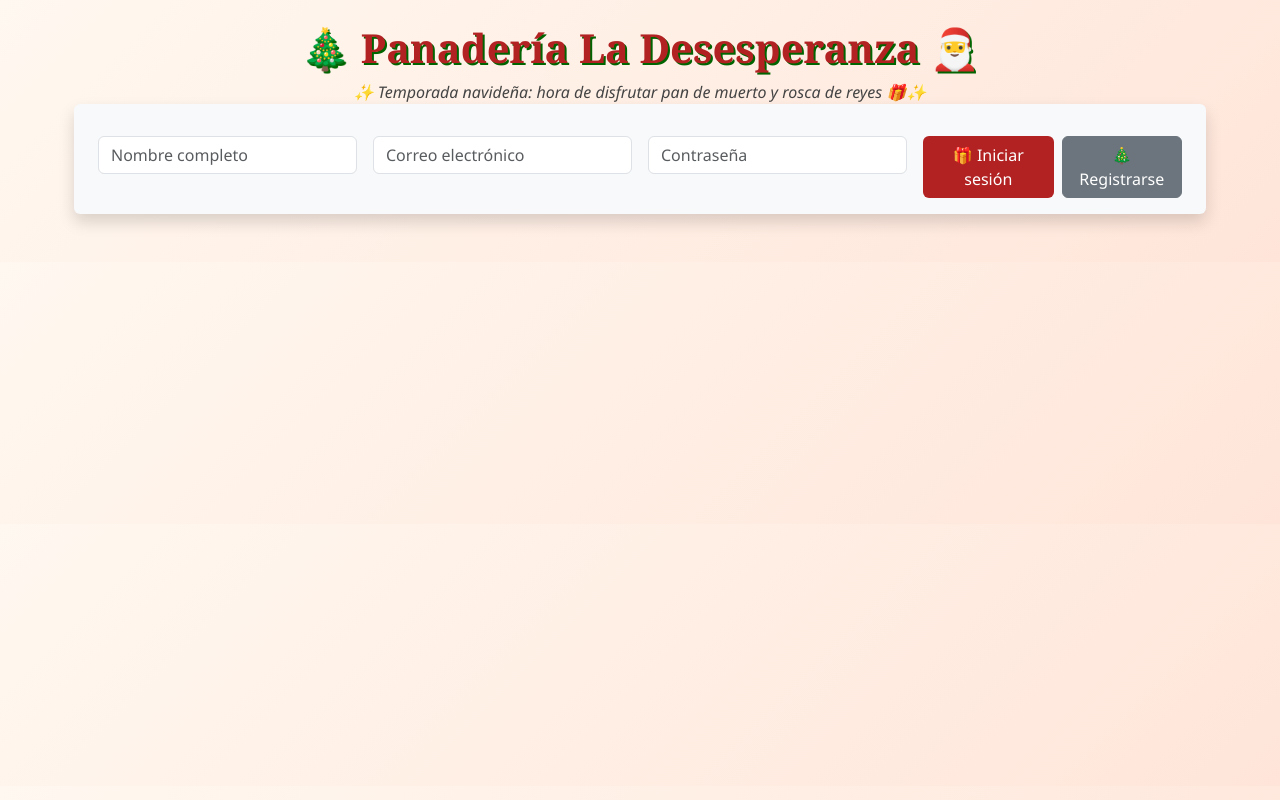
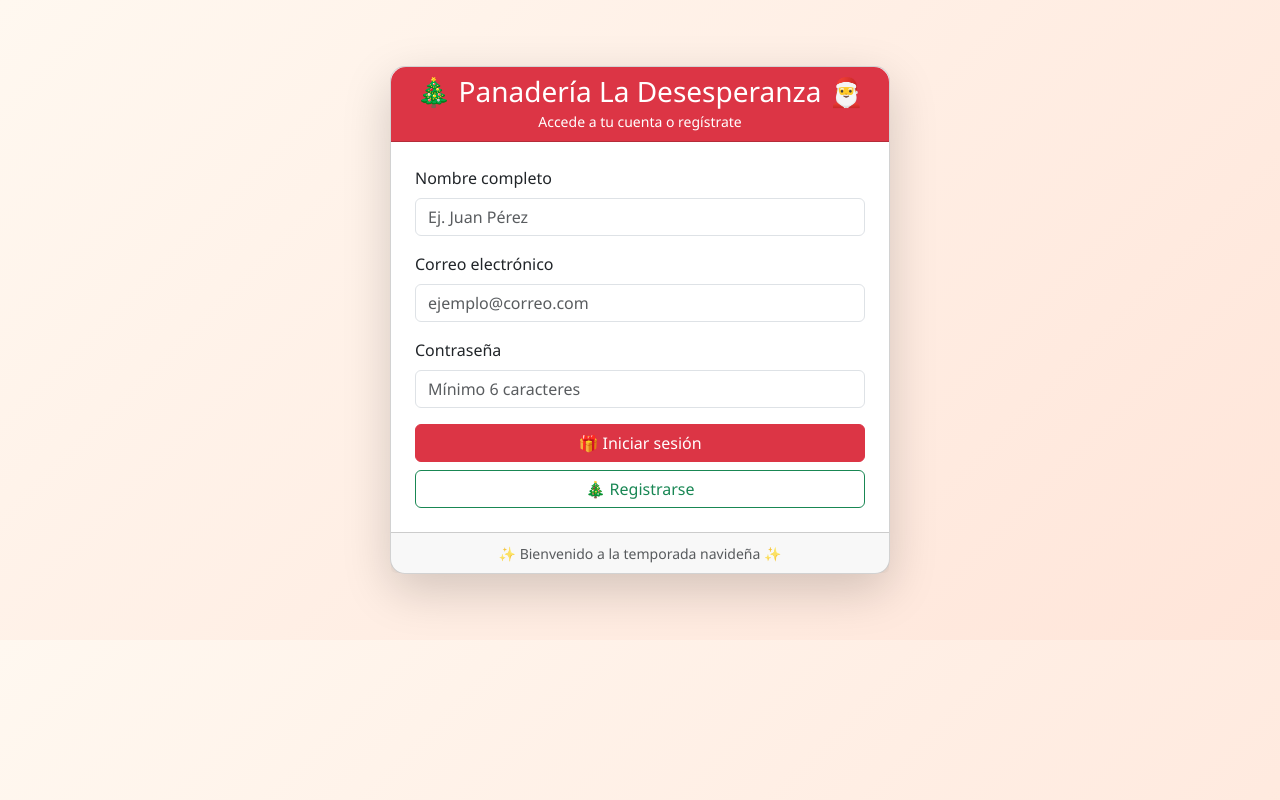
Before and after one commit to AdrianTellezNavarro/Panaderia, a website: page public/index.html in a window 1280 px wide. Drawn offline with nearby package versions, Linux system fonts and the light colour scheme; no server answers.

Commit message:
navidad1

```diff
--- a/public/index.html
+++ b/public/index.html
@@ -97,31 +97,39 @@
   </style>
 </head>
 <body>
-  <div class="container py-4">
-    <h1 class="text-center">🎄 Panadería La Desesperanza 🎅</h1>
-    <p class="text-center">✨ Temporada navideña: hora de disfrutar pan de muerto y rosca de reyes 🎁✨</p>
-
-    <div id="auth" class="mb-4">
-      <form id="loginForm" class="row g-3 bg-light p-3 rounded shadow" autocomplete="off">
-        <div class="col-md-3">
-          <input type="text" id="nombre" class="form-control" placeholder="Nombre completo" required
+<div id="auth" class="d-flex justify-content-center align-items-center" style="min-height:80vh;">
+  <div class="card shadow-lg" style="max-width: 500px; width:100%; border-radius:15px;">
+    <div class="card-header text-center bg-danger text-white" style="border-top-left-radius:15px; border-top-right-radius:15px;">
+      <h3 class="mb-0">🎄 Panadería La Desesperanza 🎅</h3>
+      <small>Accede a tu cuenta o regístrate</small>
+    </div>
+    <div class="card-body p-4">
+      <form id="loginForm" autocomplete="off">
+        <div class="mb-3">
+          <label for="nombre" class="form-label">Nombre completo</label>
+          <input type="text" id="nombre" class="form-control" placeholder="Ej. Juan Pérez" required
             pattern="^[a-zA-ZÁÉÍÓÚáéíóúñÑ\s]{2,50}$"
             title="Solo letras y espacios, mínimo 2 caracteres">
         </div>
-        <div class="col-md-3">
-          <input type="email" id="correo" class="form-control" placeholder="Correo electrónico" required>
+        <div class="mb-3">
+          <label for="correo" class="form-label">Correo electrónico</label>
+          <input type="email" id="correo" class="form-control" placeholder="ejemplo@correo.com" required>
         </div>
-        <div class="col-md-3">
-          <input type="password" id="contraseña" class="form-control" placeholder="Contraseña" required
-            minlength="6" maxlength="50"
-            title="Mínimo 6 caracteres">
+        <div class="mb-3">
+          <label for="contraseña" class="form-label">Contraseña</label>
+          <input type="password" id="contraseña" class="form-control" placeholder="Mínimo 6 caracteres" required minlength="6" maxlength="50">
         </div>
-        <div class="col-md-3 d-flex gap-2">
-          <button type="submit" class="btn btn-primary">🎁 Iniciar sesión</button>
-          <button type="button" id="registroBtn" class="btn btn-secondary">🎄 Registrarse</button>
+        <div class="d-grid gap-2">
+          <button type="submit" class="btn btn-danger">🎁 Iniciar sesión</button>
+          <button type="button" id="registroBtn" class="btn btn-outline-success">🎄 Registrarse</button>
         </div>
       </form>
     </div>
+    <div class="card-footer text-center text-muted">
+      <small>✨ Bienvenido a la temporada navideña ✨</small>
+    </div>
+  </div>
+</div>
 
     <div id="panaderia">
       <form id="panForm" class="row g-3 mb-4 bg-light p-3 rounded shadow">
```
